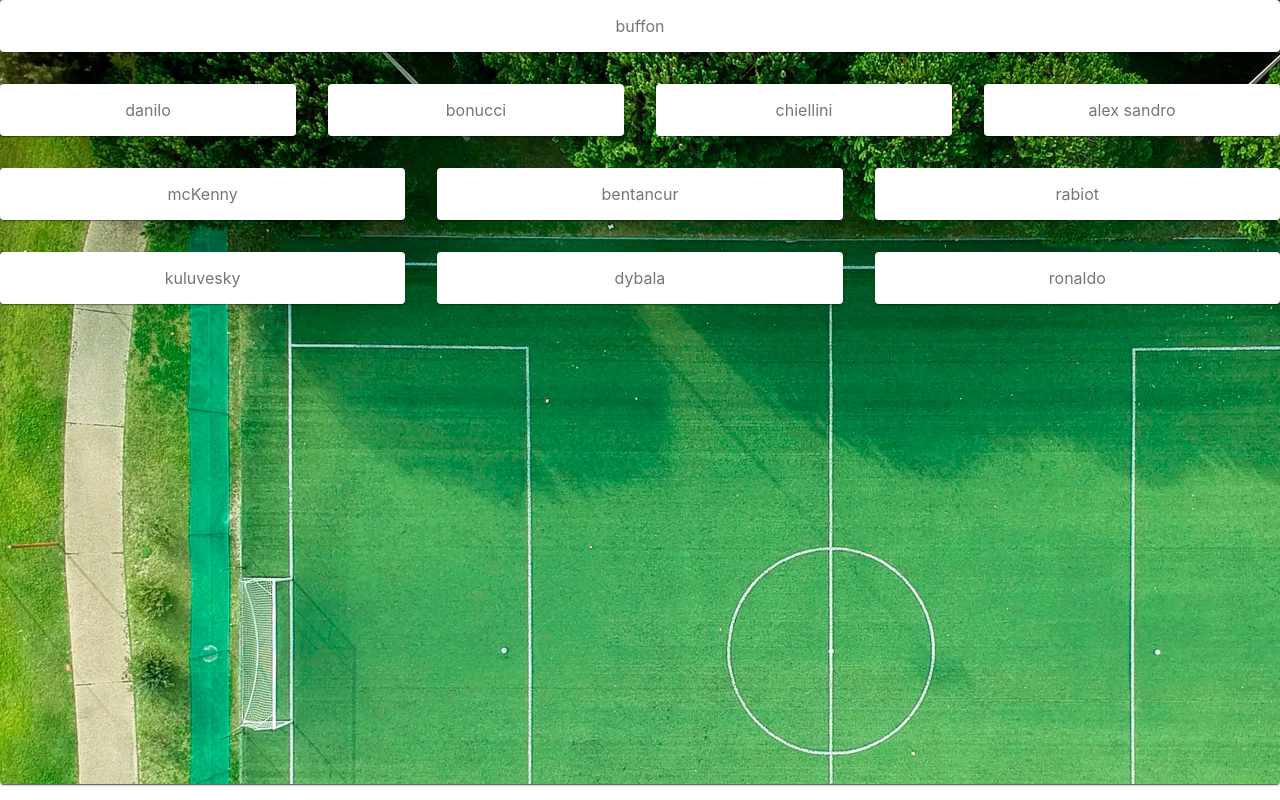
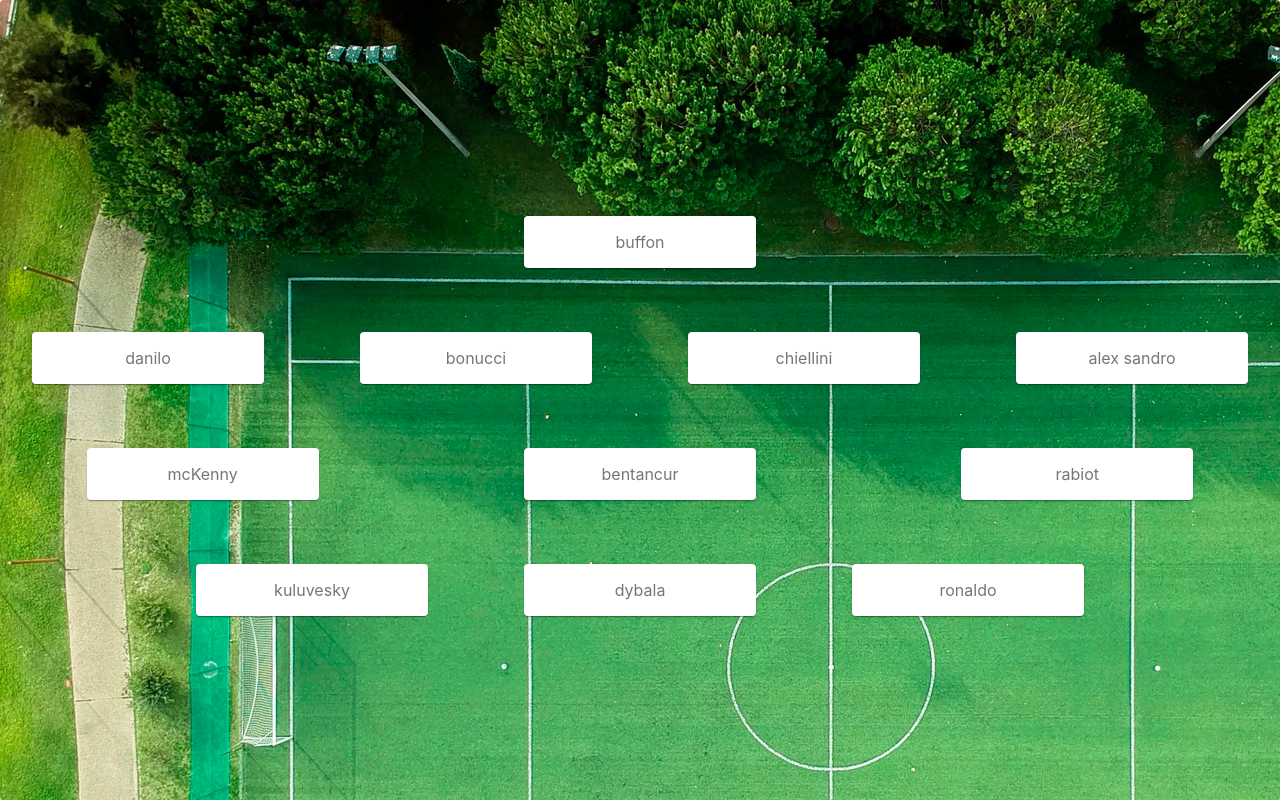
Before and after one commit to JonathanGatti/football-app, a React (Create React App) app: page / in a window 1280 px wide. Built offline with nearby package versions, Linux system fonts and the light colour scheme.

Commit message:
styled team component

```diff
--- a/src/Team.js
+++ b/src/Team.js
@@ -11,10 +11,25 @@
     flexGrow: 1,
     backgroundImage: `url(${background})`,
     width: '100vw',
-    height: '100vh'
+    height: '100vh',
+    display: 'flex',
+    alignItems: 'center',
+    justifyContent: 'center'
+  },
+  container: {
+    display: 'flex',
+    alignItems: 'center',
+    justifyContent: 'center'
+  },
+  playerContainer : {
+    display: 'flex',
+    alignItems: 'center',
+    justifyContent: 'center'
   },
   paper: {
     padding: theme.spacing(2),
+    marginTop: theme.spacing(4),
+    width: '200px',
     textAlign: 'center',
     color: theme.palette.text.secondary,
   },
@@ -22,24 +37,13 @@
 
 function Team(){
   const classes = useStyles();
-  const {team} = useContext(TeamContext)
-  const getType = (type) => {
-    switch(type){
-      case 'gk':
-        return 12
-      case 'def':
-        return 3
-      case 'cc':
-          return 4
-      case 'att':
-          return 4
-    }
-  }
+  const {team, getType} = useContext(TeamContext)
+
   return(
       <Paper className={classes.root}>
-        <Grid container spacing={4}>
+        <Grid container className={classes.container}spacing={4}>
         {team.map(player => (
-          <Grid item xs={getType(player.type)}>
+          <Grid className={classes.playerContainer} item xs={getType(player.type)}>
             <Paper className={classes.paper}>
               <Player player={player}/>
             </Paper>
--- a/src/contexts/TeamContexts.js
+++ b/src/contexts/TeamContexts.js
@@ -18,9 +18,20 @@
 
 export function TeamContextProvider(props) {
   const [team, setTeam] = useState(players)
-
+  const getType = (type) => {
+    switch(type){
+      case 'gk':
+        return 10
+      case 'def':
+        return 3
+      case 'cc':
+          return 4
+      case 'att':
+          return 3
+    }
+  }
   return (
-    <TeamContext.Provider value={{team, setTeam}}>
+    <TeamContext.Provider value={{team, setTeam, getType}}>
       {props.children}
     </TeamContext.Provider>
   )
```
